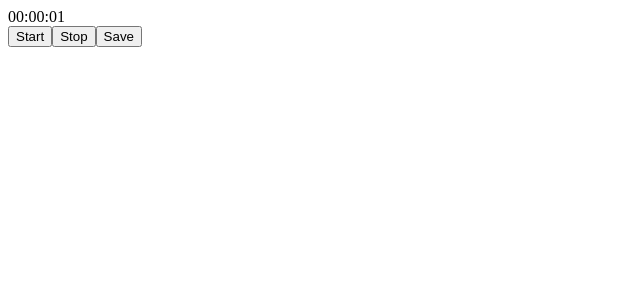
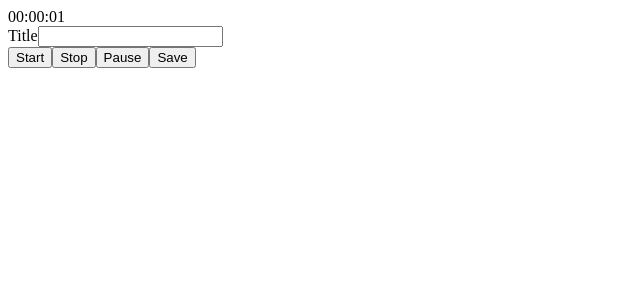
Before and after one commit to tolgakrkmz/react-timer, a React (Create React App) app: page / in a window 1280 px wide. Shown: the top 300 px of the page, without its empty margins (0-640 px from the left). Built offline with nearby package versions, Linux system fonts and the light colour scheme.

Commit message:
#3 Add text input where you able to type into. When you click 'Save' button title and time

```diff
--- a/src/App.js
+++ b/src/App.js
@@ -2,7 +2,7 @@ import React from 'react';
 import Timer from './components/Timer';
 
 function App() {
-  return <Timer />;
+  return <Timer />
 }
 
 export default App;
--- a/src/components/Timer.js
+++ b/src/components/Timer.js
@@ -1,18 +1,19 @@
 import React, { Component } from 'react'
 import { formatHours } from '../utils/format';
-import AddTimeToList from './AddTimeToList';
 
 class Timer extends Component {
     state = {
-        count: 1,
+        seconds: 1,
         intervalId: 0,
+        list: [],
+        title: ''
     };
 
     startAction = () => {
         const newIntervalId = setInterval(() => {
             // Make Counter
             this.setState({
-                count: this.state.count + 1,
+                count: this.state.seconds + 1,
             });
         }, 1000);
 
@@ -33,13 +34,56 @@ class Timer extends Component {
 
     }
 
+    pauseAction = () => {
+        if (this.state.intervalId) {
+            clearInterval(this.state.intervalId);
+            this.setState({
+                count: this.state.seconds,
+            })
+        }
+    }
+
+    inputChangeHandler = ({ target: { value } }) => this.setState({
+        title: value,
+    })
+
+
+    handleSaveClick = (e) => {
+        e.preventDefault();
+
+        const listItem = {
+            title: this.state.title,
+            time: this.state.seconds,
+        }
+
+        this.setState({
+            list: [...this.state.list, listItem],
+        });
+    };
+
     render() {
+        const list = this.state.list;
         return (
             <>
-                <div>{formatHours(this.state.count)}</div>
+                <div>{formatHours(this.state.seconds)}</div>
+
+                <div>
+                    <form>
+                        <label htmlFor='input-for-title'>Title</label>
+                        <input type={'text'} value={this.state.title} onChange={this.inputChangeHandler}></input>
+                    </form>
+                </div>
+
                 <button onClick={this.startAction}>Start</button>
                 <button onClick={this.stopAction}>Stop</button>
-                <AddTimeToList time={formatHours(this.state.count)} />
+                <button onClick={this.pauseAction}>Pause</button>
+                <button onClick={this.handleSaveClick}>Save</button>
+
+                <ul>
+                    {
+                        list.map((listItem, key) => <li {...{ key }}>{listItem.title} - {formatHours(listItem.time)}</li>)
+                    }
+                </ul>
             </>
         );
     }
```
